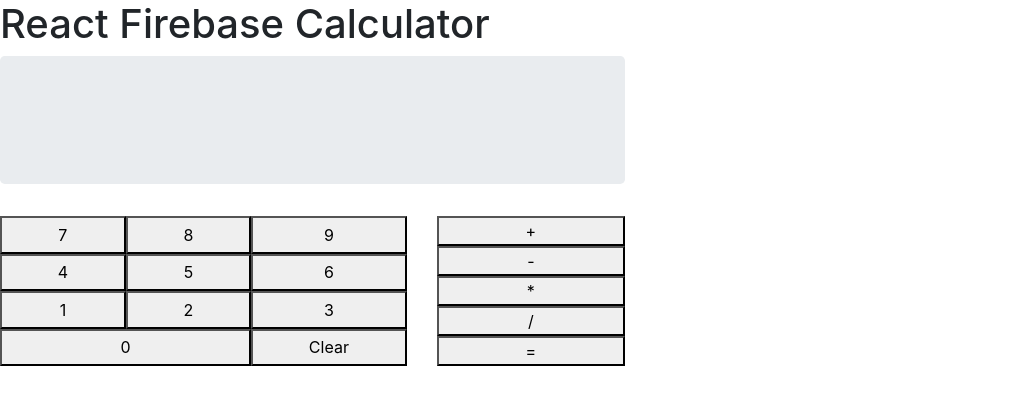
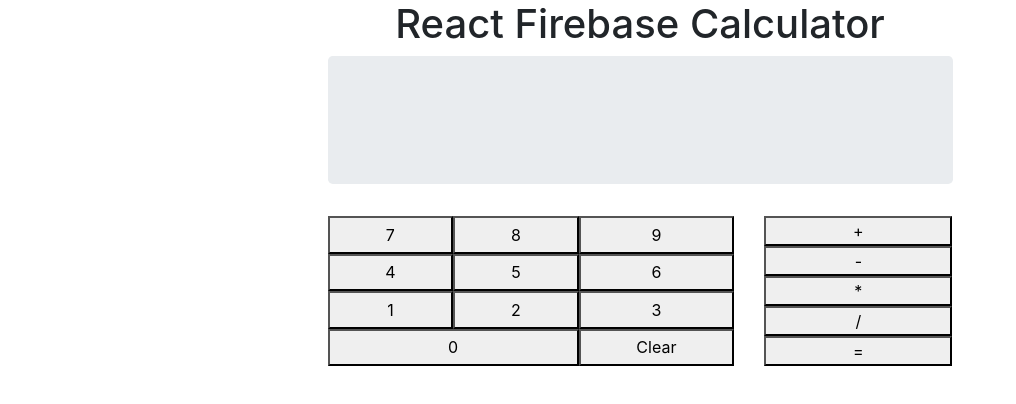
Before and after one commit to NathanSzu/React-Firebase-Calculator, a React (Create React App) app in the folder client/: page / in a window 1280 px wide. Shown: the top 404 px of the page, without its empty margins (0-1016 px from the left). Built offline with nearby package versions, Linux system fonts and the light colour scheme.

Commit message:
Added states to hold equation numbers and operators

```diff
--- a/client/src/App.css
+++ b/client/src/App.css
@@ -14,3 +14,7 @@
 .clear {
   grid-column: 3/4;
 }
+
+.calc-center {
+  margin: 0 auto;
+}
--- a/client/src/App.js
+++ b/client/src/App.js
@@ -25,21 +25,34 @@
 const firestore = firebase.firestore();
 
 function App() {
+  const [firstNum, setFirstNum] = useState("");
+  const [secondNum, setSecondNum] = useState("");
+  const [operator, setOperator] = useState("");
+  const [result, setResult] = useState("");
+
   return (
     <div>
       <header>
-        <h1>React Firebase Calculator</h1>
+        <h1 className="text-center">React Firebase Calculator</h1>
       </header>
 
       <main className="row">
-        <section className="col-md-6">
+        <section className="col-md-6 calc-center">
+
           <div className="jumbotron">
-
             <div className="row">
               {/* calculations and result display will go here */}
+              <div className="col-8">
+                {firstNum} {operator} {secondNum} {result}
+              </div>
+              <div className="col-4">
+
+              </div>
             </div>
           </div>
+
           <div className="row">
+
             <div className="numbers col-8">
               {/* Button components for numbers will go here */}
               <Button text={"7"} />
@@ -54,6 +67,7 @@
               <Button className="zero" text={"0"} />
               <Button className="clear" text={"Clear"} />
             </div>
+
             <div className="operators col-4">
               {/* Button components for operators will go here */}
               <Button text={"+"} />
```
